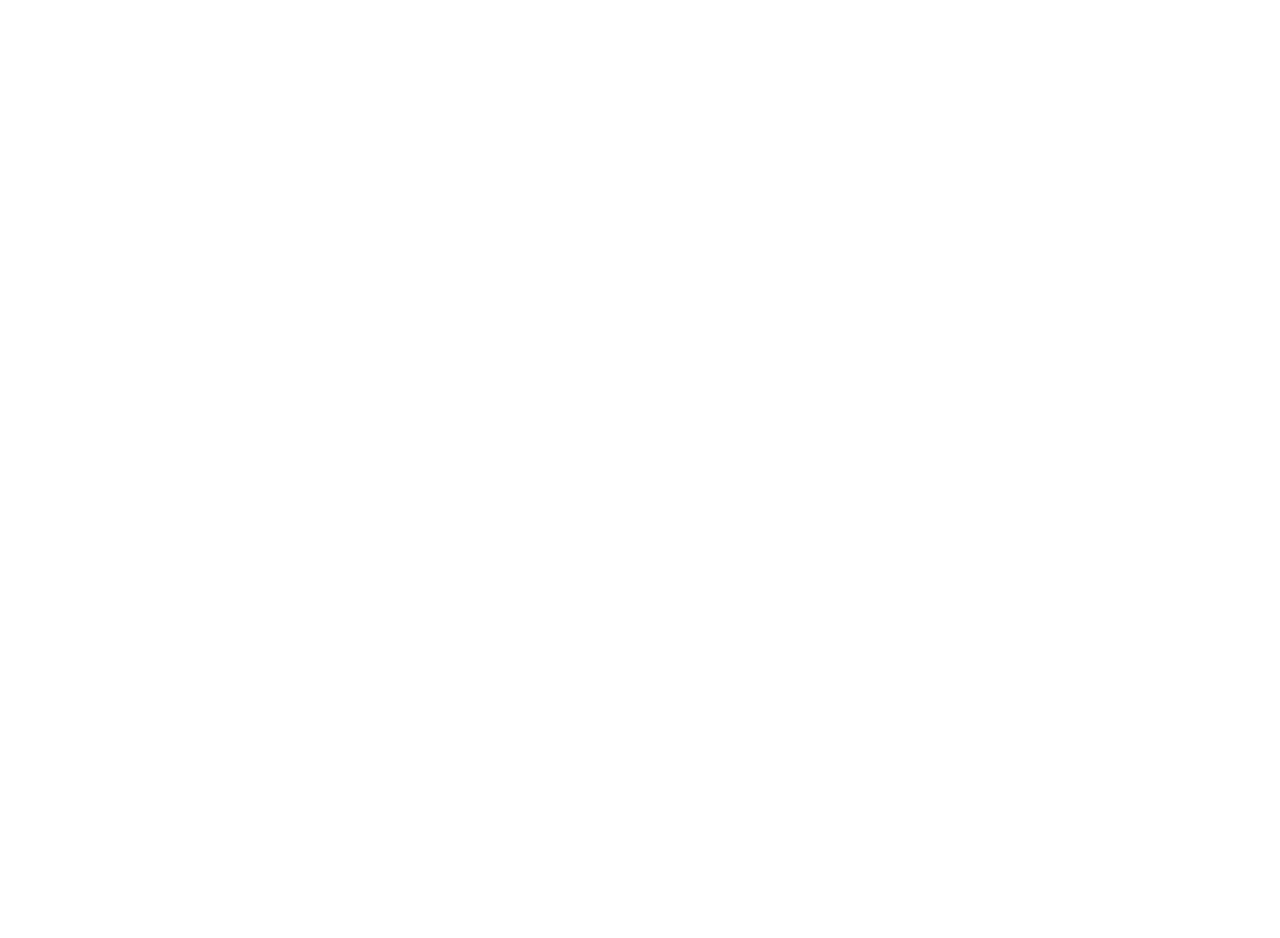
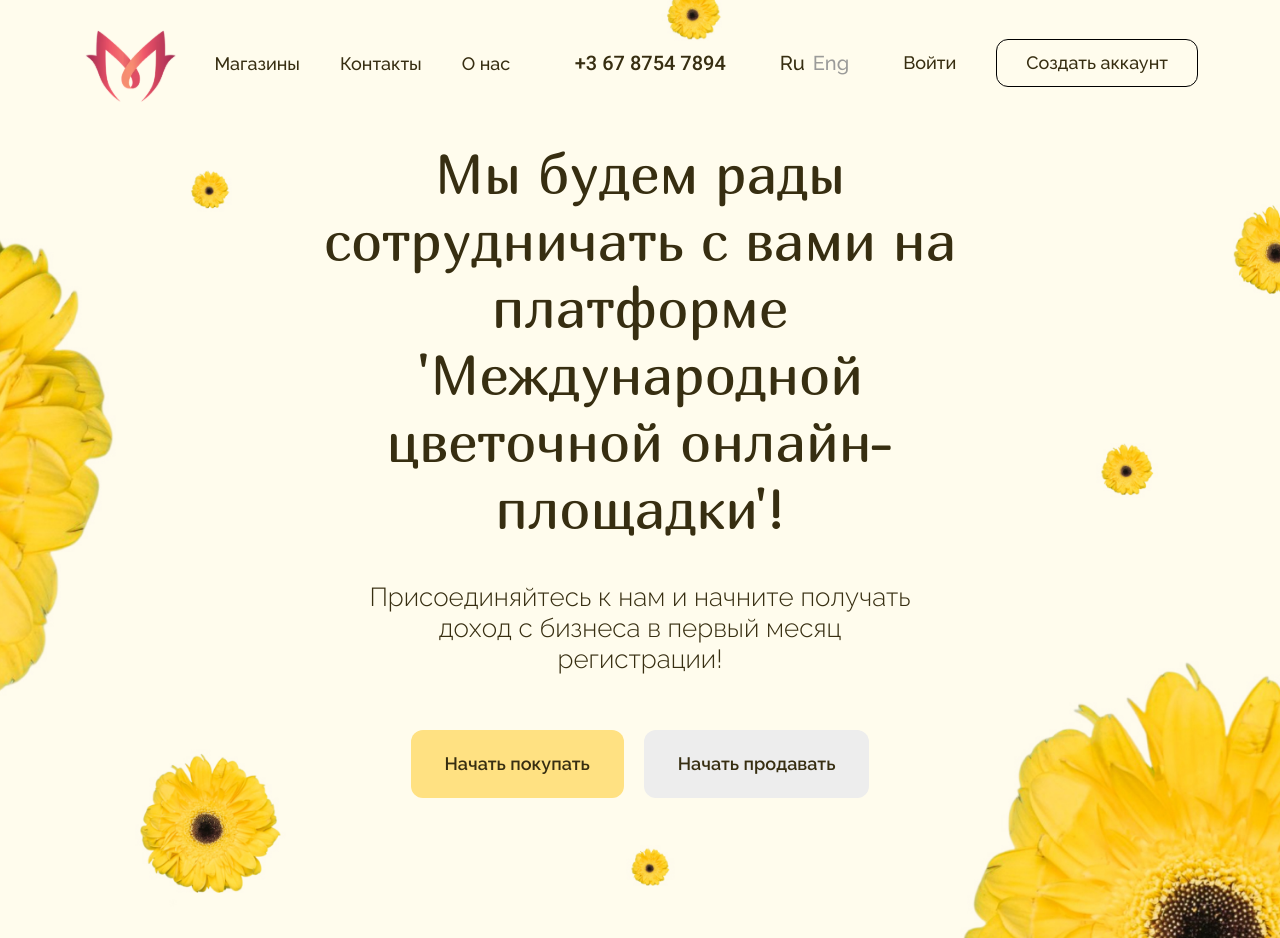
Before and after one commit to OmetovVlad/-modesto_flowers, a website: page src/index.html in a window 1280 px wide. Before the commit the page ends 800 px from the top, so only its background shows below. Drawn offline with nearby package versions, Linux system fonts and the light colour scheme; files that its build step writes are made by us from their sources; files whose address does not match are found by name.

Commit message:
Меню, стартовый экран

```diff
--- a/gulp/version.json
+++ b/gulp/version.json
@@ -1,3 +1,3 @@
 {
-    "main": "20221223023644"
+    "main": "20221223035819"
 }
--- a/src/html/_header.html
+++ b/src/html/_header.html
@@ -1,3 +1,21 @@
 <header class="header_menu">
-  @@include('_nav.html')
+  <div class="container">
+      <a href="/" class="logo">
+        <img src="@img/logo.svg">
+      </a>
+
+      @@include('_nav.html')
+
+      <a href="tel:+36787547894" class="phone">+3 67 8754 7894</a>
+
+      <div class="languages">
+        <a href="#ru" class="language active">Ru</a>
+        <a href="#eng" class="language">Eng</a>
+      </div>
+
+      <div class="profile">
+        <button class="button button--text">Войти</button>
+        <button class="button button--only_border">Создать аккаунт</button>
+      </div>
+  </div>
 </header>
--- a/src/html/_nav.html
+++ b/src/html/_nav.html
@@ -1 +1,5 @@
-<nav></nav>
+<nav>
+    <a href="#Магазины">Магазины</a>
+    <a href="#Контакты">Контакты</a>
+    <a href="#О_нас">О нас</a>
+</nav>
--- /dev/null
+++ b/src/html/_start_screen.html
@@ -0,0 +1,22 @@
+<section class="start_screen">
+  <div class="container">
+      <div class="row justify-content-center text-center">
+        <div class="col-8">
+          <h1 class="title">Мы будем рады сотрудничать с вами на платформе 'Международной цветочной онлайн-площадки'!</h1>
+
+          <div class="row justify-content-center">
+            <div class="col-9">
+              <div class="subtitle">
+                <p>Присоединяйтесь к нам и начните получать доход с бизнеса в первый месяц регистрации!</p>
+              </div>
+            </div>
+          </div>
+
+          <div class="buttons_line">
+            <a href="#" class="button">Начать покупать</a>
+            <a href="#" class="button button--light">Начать продавать</a>
+          </div>
+        </div>
+      </div>
+  </div>
+</section>
--- a/src/index.html
+++ b/src/index.html
@@ -7,9 +7,7 @@
         @@include('html/_header.html')
 
         <main>
-            <section>
-
-            </section>
+            @@include('html/_start_screen.html')
         </main>
 
         @@include('html/_footer.html')
--- /dev/null
+++ b/src/scss/_header_menu.scss
@@ -0,0 +1,69 @@
+.header_menu {
+  position: absolute;
+  top: 0;
+  left: 0;
+  right: 0;
+  padding: 20px 0;
+  z-index: 1;
+  .container {
+    display: flex;
+    flex-wrap: wrap;
+    justify-content: space-between;
+    align-items: center;
+  }
+  .logo {
+    width: 98px;
+    img {
+      width: 100%;
+      display: block;
+    }
+  }
+  nav {
+    margin: 0 auto;
+    display: flex;
+    flex-wrap: wrap;
+    a {
+      color: $color01;
+      font-weight: 500;
+      font-size: 18px;
+      display: block;
+      padding: 20px;
+    }
+  }
+
+  .phone {
+    color: $color01;
+    font-family: $supporting_font;
+    font-weight: 500;
+    font-size: 20px;
+    line-height: 1;
+    padding: 16px 30px;
+    display: block;
+    margin-right: 20px;
+  }
+
+  .languages {
+    display: flex;
+    flex-wrap: wrap;
+    margin-right: 20px;
+    .language {
+      display: block;
+      font-weight: 500;
+      font-size: 20px;
+      line-height: 23px;
+      padding: 16px 4px;
+      color: $color06;
+      &.active {
+        color: $color01;
+      }
+    }
+  }
+
+  .profile {
+    display: flex;
+    flex-wrap: wrap;
+    .button + .button {
+      margin-left: 10px;
+    }
+  }
+}
--- /dev/null
+++ b/src/scss/_start_screen.scss
@@ -0,0 +1,19 @@
+.start_screen {
+  position: relative;
+  min-height: 100vh;
+  padding: 140px 0;
+  z-index: 0;
+  background-image: url("@img/header_bg.jpg");
+  background-size: cover;
+  background-position: center;
+  display: flex;
+  flex-wrap: wrap;
+  align-items: center;
+  .container {
+
+  }
+
+  .buttons_line {
+    margin-top: 55px;
+  }
+}
--- a/src/scss/_variables.scss
+++ b/src/scss/_variables.scss
@@ -1,11 +1,12 @@
-$main_font: Bitter;
+$main_font: Raleway;
+$secondary_font: Marmelad;
+$supporting_font: Roboto;
 
-$color01: #EAE3D3;
-$color02: #FFFFFF;
-$color03: #746B60;
-$color04: #2A2926;
-$color05: #C56C1A;
-$color06: #F6F3EA;
-$color07: #000000;
+$color01: #372E11;
+$color02: #FFE182;
+$color03: #FFF8E1;
+$color04: #EDEDED;
+$color05: #FFFBED;
+$color06: #9B9B99;
 
 $animation_speed: 0.25s;
--- a/src/scss/style.scss
+++ b/src/scss/style.scss
@@ -6,6 +6,9 @@
 
 // Переменны (цвета, скорость transition и пр)
 @import "_variables";
+
+@import "_header_menu";
+@import "_start_screen";
 
 *{
     outline: none;
@@ -17,8 +20,78 @@ body{
     padding: 0;
     min-width: 320px;
     font-family: $main_font;
+    color: $color01;
 }
 
 a {
     text-decoration: none;
 }
+
+@media (min-width: 1480px) {
+    .container {
+        max-width: calc(1420px + 12px * 2);
+    }
+}
+
+// Titles
+.title {
+    font-family: $secondary_font;
+    font-weight: 400;
+    margin: 0 0 40px;
+}
+h1.title {
+    font-size: 56px;
+    line-height: 67px;
+}
+
+.subtitle {
+    p {
+        margin: 0;
+        font-size: 26px;
+        line-height: 31px;
+        font-weight: 300;
+    }
+}
+
+// Buttons
+.button {
+    display: block;
+    background: $color02;
+    border-radius: 12px;
+    padding: 25px 34px;
+    font-family: $main_font;
+    color: $color01;
+    font-weight: 600;
+    font-size: 18px;
+    line-height: 1;
+    border: 0;
+    transition: all $animation_speed;
+    &--light {
+        background: $color04;
+    }
+    &--text,
+    &--only_border {
+        background: initial;
+        font-weight: 500;
+    }
+    &--text {
+        padding: 15px 30px;
+    }
+    &--only_border {
+        padding: 14px 29px;
+        border: 1px solid #000000;
+    }
+    &:hover {
+        color: $color01;
+        opacity: .75;
+    }
+}
+
+.buttons_line {
+    display: flex;
+    flex-wrap: wrap;
+    justify-content: center;
+    & > .button {
+        margin: 0 10px;
+    }
+}
```
Also changed, not shown: dist/css/style.css, dist/css/style.min.css, dist/index.html.
